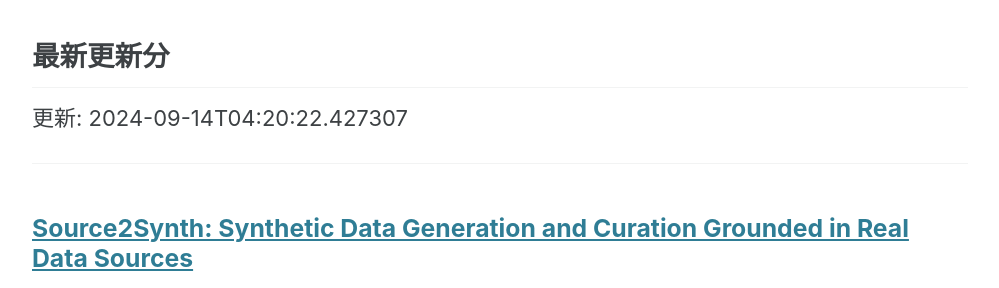
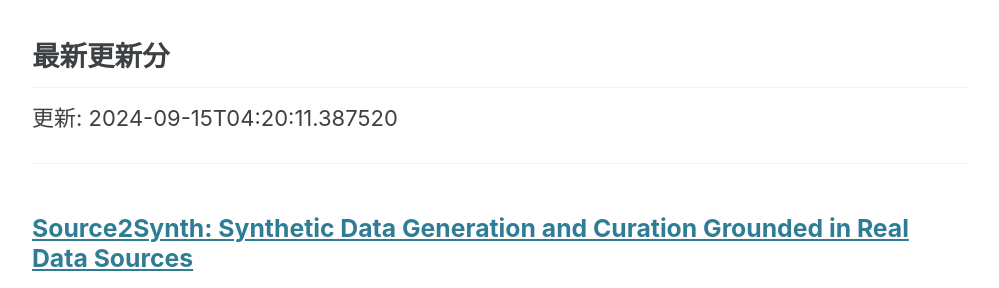
Before and after one commit to haruhisa-enomoto/arxiv-privacy-tech, a Jekyll site: the page built from index.md, in a window 1280 px wide and 900 px high, scrolled down 680 px. Shown: the part 155-443 px from the top of the window, without its empty margins (140-1139 px from the left). Built offline with Jekyll 4.4.1, drawn with Linux system fonts in a browser that asks for light colours; cached includes are drawn as plain includes.

Commit message:
:robot: Automate updates

```diff
--- a/index.md
+++ b/index.md
@@ -27,7 +27,7 @@ author_profile: false
 
 ## 最新更新分
 
-更新: 2024-09-14T04:20:22.427307
+更新: 2024-09-15T04:20:11.387520
 
 - - -
 
```
